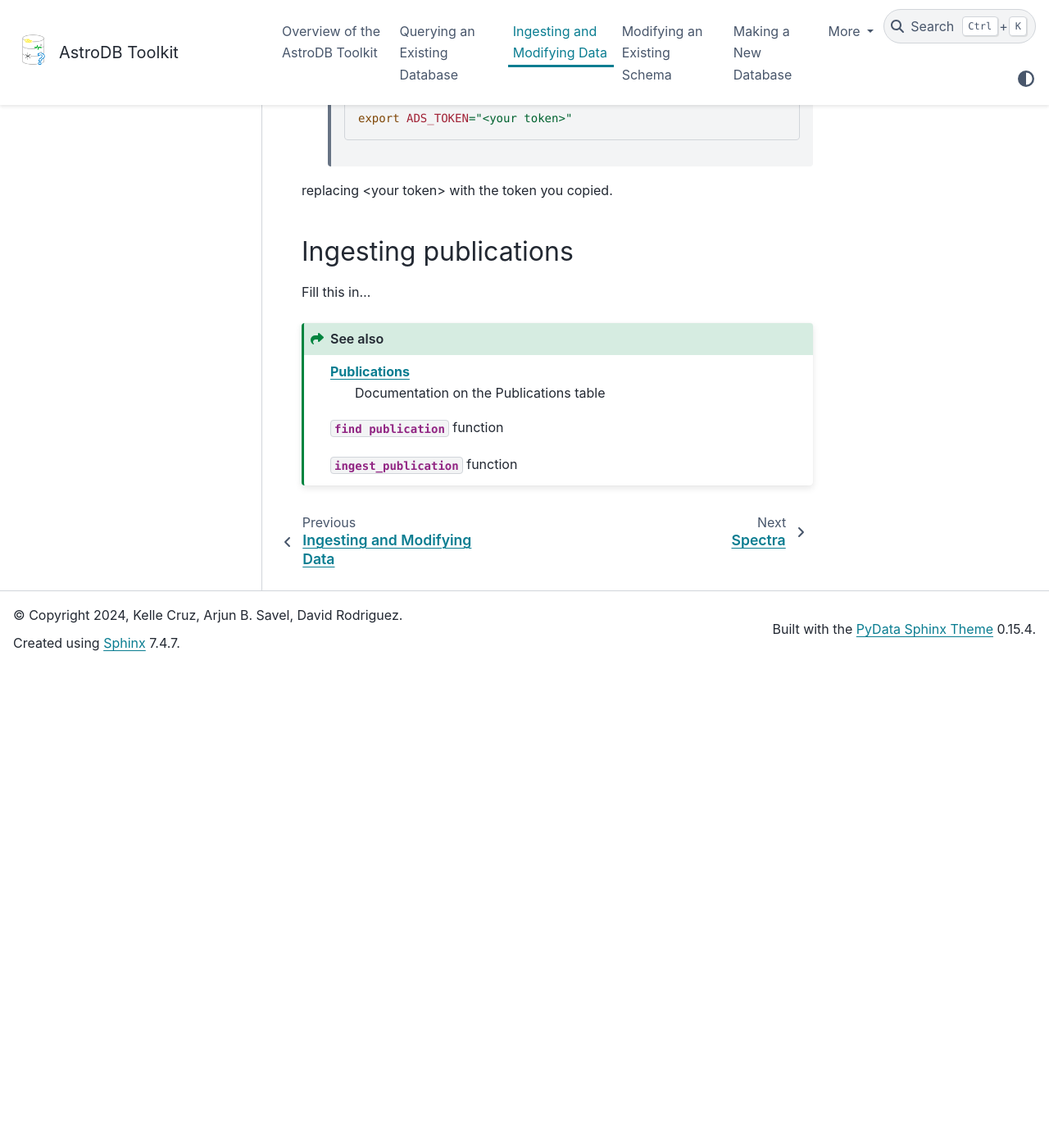
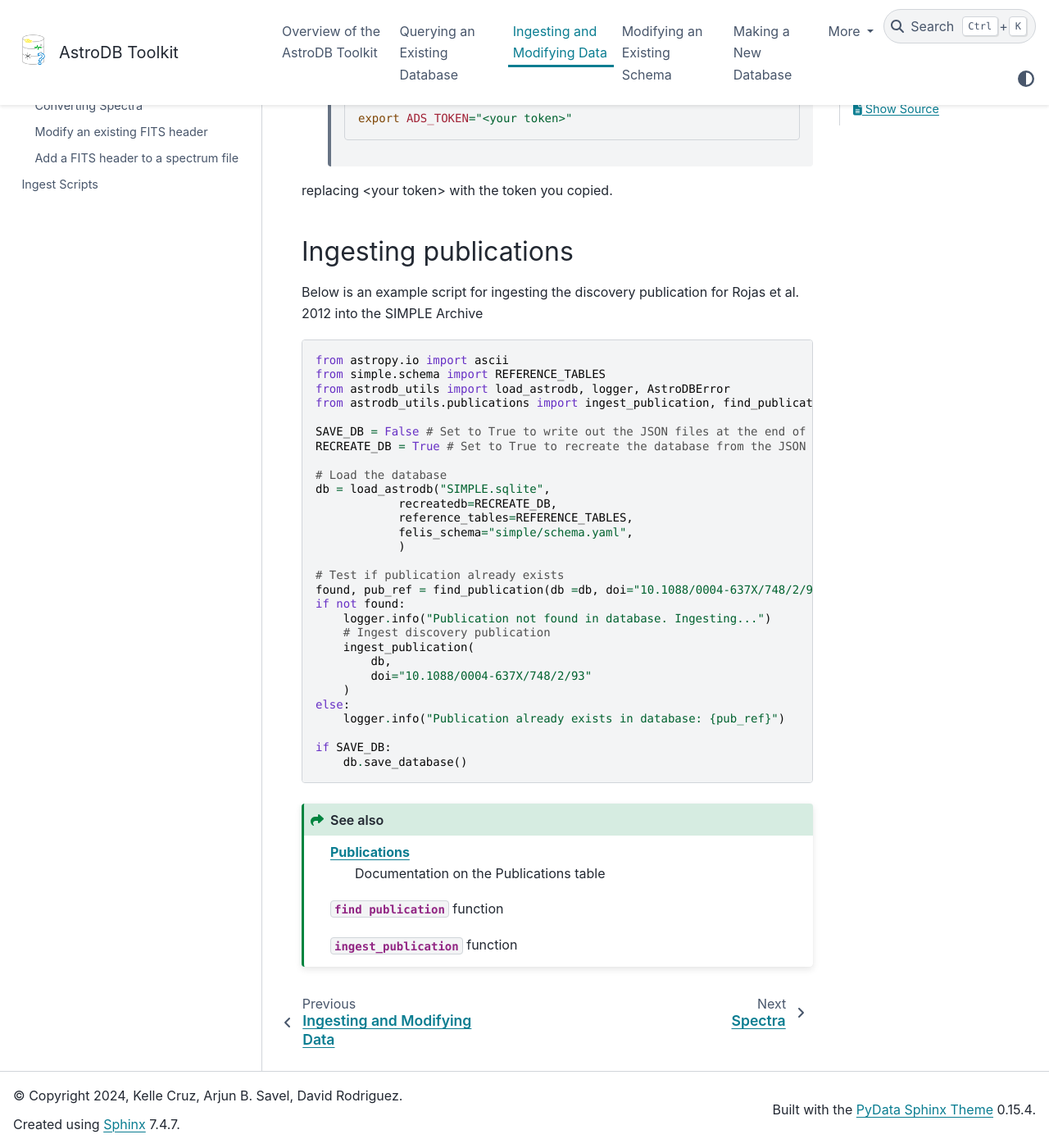
Before and after one commit to astrodbtoolkit/astrodb_utils, a Sphinx documentation site: the page built from docs/pages/ingesting/ingesting_publications.rst, in a window 1280 px wide and 1400 px high, scrolled down 639 px. Shown: the whole window at 82% size. Built offline with Sphinx 7.4.7 and the PyData theme 0.15.4, drawn with Linux system fonts in a browser that asks for light colours; the version number could not be read and is left out; before the commit the page ends 1453 px from its top, so only the background shows below that.

Commit message:
code block for ingesting publications
Added a code block example for ingesting publications.

```diff
--- a/docs/pages/ingesting/ingesting_publications.rst
+++ b/docs/pages/ingesting/ingesting_publications.rst
@@ -27,7 +27,40 @@ replacing <your token> with the token you copied.
 
 Ingesting publications
 -----------------------
-Fill this in...
+Below is an example script for ingesting the discovery publication for Rojas et al. 2012 into the SIMPLE Archive
+
+.. code-block:: python
+
+    from astropy.io import ascii
+    from simple.schema import REFERENCE_TABLES
+    from astrodb_utils import load_astrodb, logger, AstroDBError
+    from astrodb_utils.publications import ingest_publication, find_publication
+
+    SAVE_DB = False # Set to True to write out the JSON files at the end of the script
+    RECREATE_DB = True # Set to True to recreate the database from the JSON files
+
+    # Load the database
+    db = load_astrodb("SIMPLE.sqlite",
+                recreatedb=RECREATE_DB,
+                reference_tables=REFERENCE_TABLES,
+                felis_schema="simple/schema.yaml",
+                )
+
+    # Test if publication already exists
+    found, pub_ref = find_publication(db =db, doi="10.1088/0004-637X/748/2/93")
+    if not found:
+        logger.info("Publication not found in database. Ingesting...")
+        # Ingest discovery publication
+        ingest_publication(
+            db,
+            doi="10.1088/0004-637X/748/2/93"
+        )
+    else:
+        logger.info("Publication already exists in database: {pub_ref}")
+
+    if SAVE_DB:
+        db.save_database()
+
 
 
 .. seealso::
```
